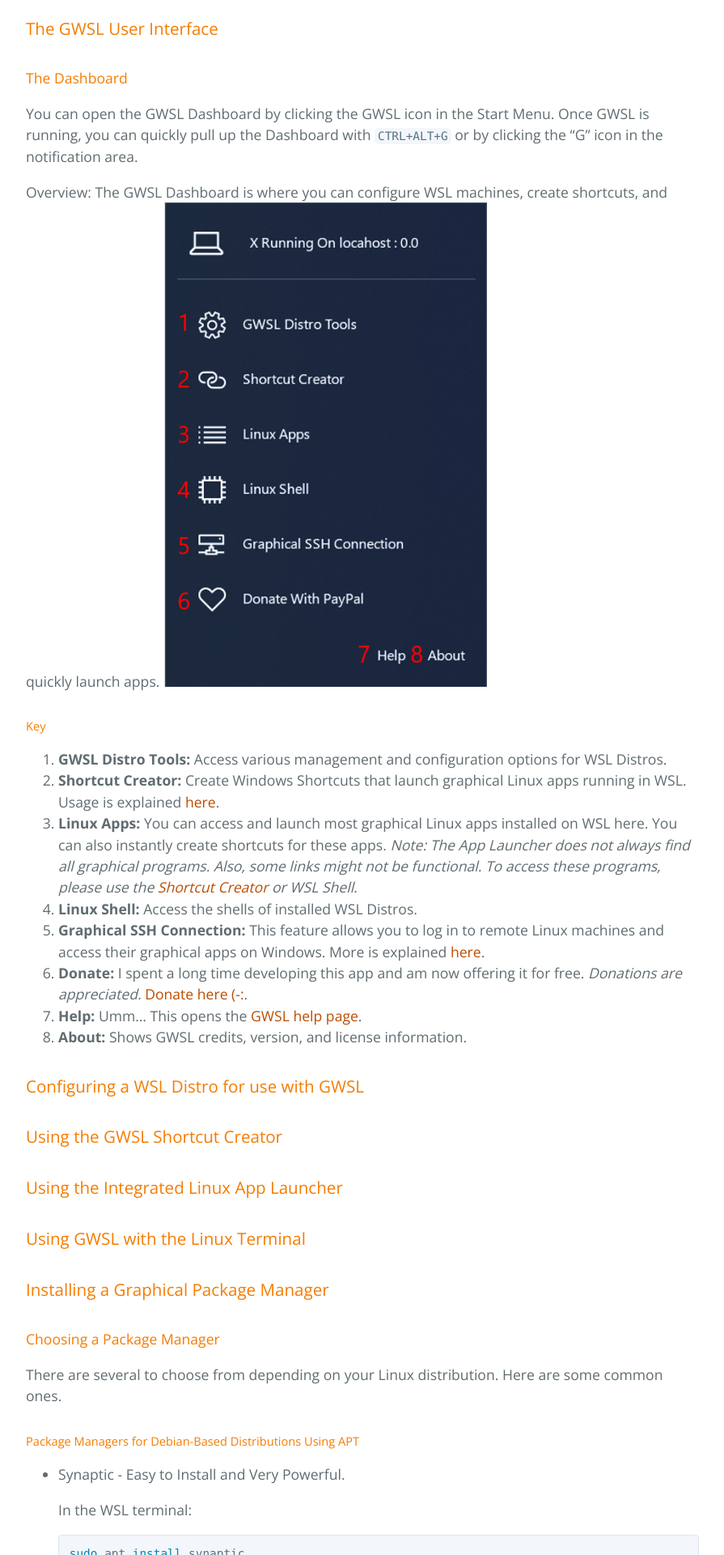
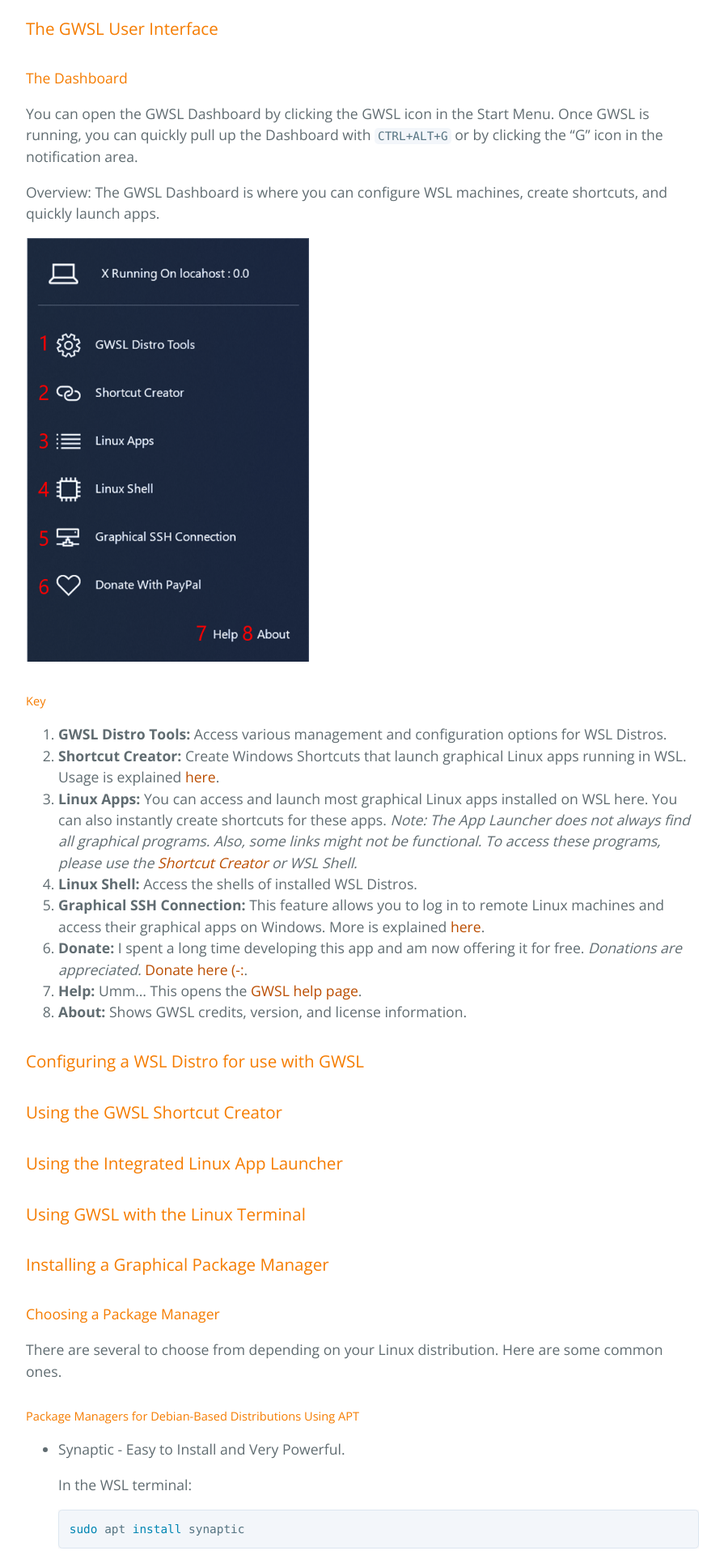
Before and after one commit to Opticos/gwsl, a Jekyll site: the page built from tutorials/manual.md, in a window 1280 px wide. Shown: the part 1556-3476 px from the top of the page at 81% size, without its empty margins (192-1087 px from the left). Built offline with Jekyll 4.4.1, drawn with Linux system fonts in a browser that asks for light colours; the repository's description, which GitHub fills in, is left out.

Commit message:
Update manual.md

````diff
--- a/tutorials/manual.md
+++ b/tutorials/manual.md
@@ -45,7 +45,9 @@ Note: Some Antiviruses might detect GWSL and block its installations. This is a
 You can open the GWSL Dashboard by clicking the GWSL icon in the Start Menu. Once GWSL is running, you can quickly pull up the Dashboard with ```CTRL+ALT+G``` or by clicking the "G" icon in the notification area.
 
 Overview: The GWSL Dashboard is where you can configure WSL machines, create shortcuts, and quickly launch apps.
-<img src="https://opticos.github.io/gwsl/tutorials/dash annotated.png" width="400">
+
+<img src="https://opticos.github.io/gwsl/tutorials/dash annotated.png" width="350">
+
 ##### Key
 1.  **GWSL Distro Tools:** Access various management and configuration options for WSL Distros.
 2.  **Shortcut Creator:** Create Windows Shortcuts that launch graphical Linux apps running in WSL. Usage is explained [here](#using-the-gwsl-shortcut-creator).
````
